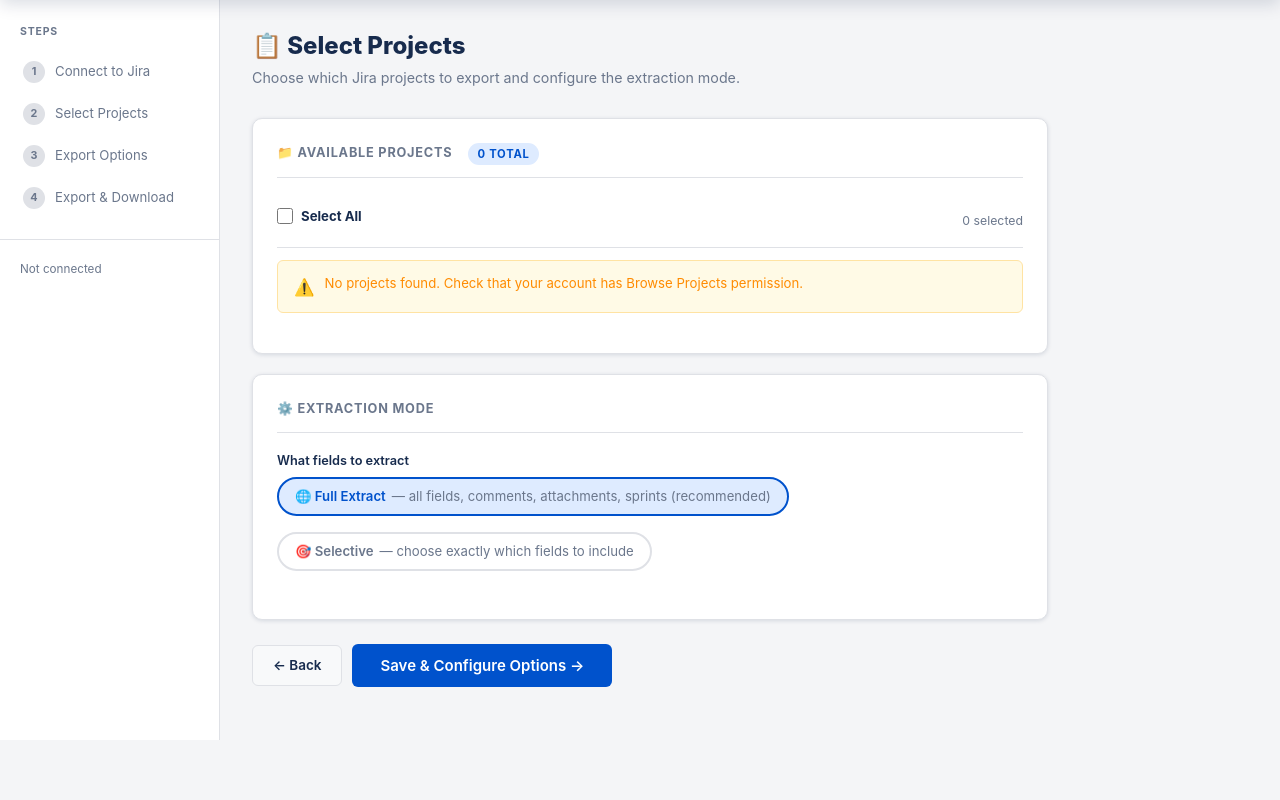
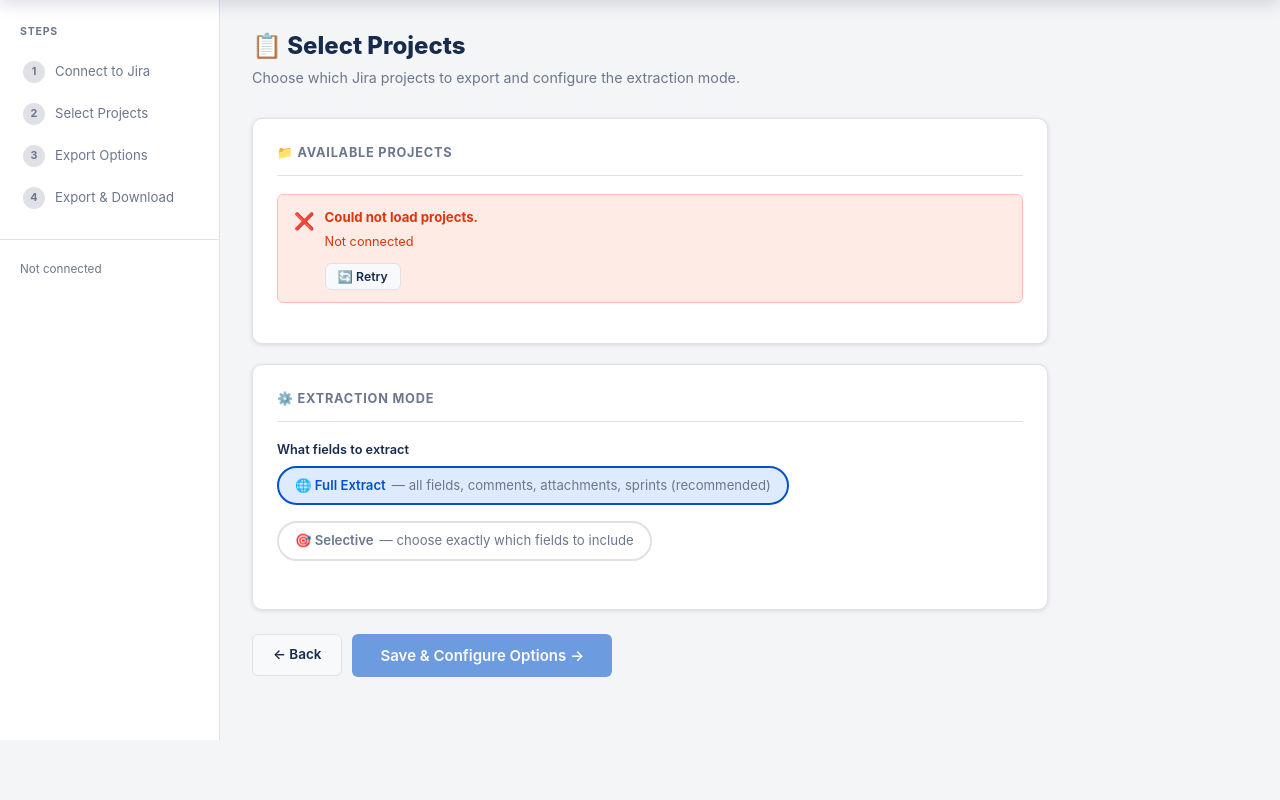
Before and after one commit to nagarajanasokkumar/jira2html, a Flask app: template web/templates/projects.html in a window 1280 px wide. Shown: the part 60-860 px from the top of the page. Run offline with Flask 3, Linux system fonts and the light colour scheme; the template is opened without the code that fills it, so the values that code supplies are empty.

Commit message:
fix: Load projects/fields via AJAX to fix blank projects page
- Projects page now renders immediately with a loading spinner
- Projects list fetched via /api/projects AJAX call after page load
- Fields list fetched via /api/fields AJAX call only when Selective mode is chosen
- Clear error display with Retry button if API calls fail
- Removed synchronous blocking API calls from /projects route
- Added /api/projects and /api/fields endpoints to app.py
- Fixed Pylance type warnings in save_options

```diff
--- a/app.py
+++ b/app.py
@@ -171,51 +171,12 @@ def connect():
 
 @app.route("/projects")
 def projects():
-    """Step 2 — Project and field selection."""
+    """Step 2 — Project and field selection (projects loaded via AJAX)."""
     if not session.get("connected"):
         flash("Please connect to Jira first.", "warning")
         return redirect(url_for("index"))
-
-    config = load_config()
-    project_list = []
-    standard_fields = []
-    custom_fields = []
-
-    try:
-        client = build_jira_client(config)
-        project_list = client.get_projects()
-
-        # Fetch fields for selective mode
-        all_fields = client.get_all_fields()
-        standard_fields = sorted(
-            [f for f in all_fields if not f.get("custom", False)],
-            key=lambda x: x.get("name", "")
-        )
-        custom_fields = sorted(
-            [f for f in all_fields if f.get("custom", False)],
-            key=lambda x: x.get("name", "")
-        )
-    except Exception as e:
-        flash(f"Could not fetch projects: {str(e)}", "danger")
-
-    selected = session.get("selected_projects", [])
-    extraction_mode = session.get("extraction_mode", config["extraction"]["mode"])
-    sel_std = session.get("selected_std_fields",
-                          config["extraction"]["fields"].get("standard", []))
-    sel_custom = session.get("selected_custom_fields",
-                             config["extraction"]["fields"].get("custom", []))
-
-    return render_template(
-        "projects.html",
-        active_step=2,
-        projects=project_list,
-        selected_projects=selected,
-        extraction_mode=extraction_mode,
-        standard_fields=standard_fields,
-        custom_fields=custom_fields,
-        selected_std_fields=sel_std,
-        selected_custom_fields=sel_custom,
-    )
+    # Projects and fields are loaded client-side via /api/projects and /api/fields
+    return render_template("projects.html", active_step=2)
 
 
 @app.route("/save-projects", methods=["POST"])
@@ -271,8 +232,8 @@ def save_options():
     config = load_config()
 
     config["options"]["embed_attachments"] = "embed_attachments" in request.form
-    config["options"]["max_attachment_size_mb"] = int(request.form.get("max_attachment_size_mb", 10))
-    config["options"]["attachment_workers"] = int(request.form.get("attachment_workers", 3))
+    config["options"]["max_attachment_size_mb"] = int(request.form.get("max_attachment_size_mb") or 10)
+    config["options"]["attachment_workers"] = int(request.form.get("attachment_workers") or 3)
     config["options"]["include_worklogs"] = "include_worklogs" in request.form
     config["options"]["include_watchers"] = "include_watchers" in request.form
     config["options"]["page_size"] = int(request.form.get("page_size", 100))
@@ -305,6 +266,57 @@ def export():
 
 
 # ── API Endpoints ─────────────────────────────────────────────
+
+@app.route("/api/projects")
+def api_get_projects():
+    """Fetch project list from Jira. Called via AJAX from projects page."""
+    if not session.get("connected"):
+        return jsonify({"error": "Not connected"}), 401
+    config = load_config()
+    try:
+        client = build_jira_client(config)
+        projects = client.get_projects()
+        # Normalize to safe minimal structure
+        result = []
+        for p in projects:
+            result.append({
+                "key": p.get("key", ""),
+                "name": p.get("name", ""),
+                "projectTypeKey": p.get("projectTypeKey", "software"),
+                "description": (p.get("description") or "")[:120],
+            })
+        return jsonify({"success": True, "projects": result, "count": len(result)})
+    except Exception as e:
+        logger.exception("Failed to fetch projects")
+        return jsonify({"success": False, "error": str(e)})
+
+
+@app.route("/api/fields")
+def api_get_fields():
+    """Fetch all Jira fields. Called via AJAX only when Selective mode is chosen."""
+    if not session.get("connected"):
+        return jsonify({"error": "Not connected"}), 401
+    config = load_config()
+    try:
+        client = build_jira_client(config)
+        all_fields = client.get_all_fields()
+        standard = sorted(
+            [{"id": f.get("id",""), "name": f.get("name",""),
+              "schema": f.get("schema",{}), "custom": False}
+             for f in all_fields if not f.get("custom", False)],
+            key=lambda x: x["name"]
+        )
+        custom = sorted(
+            [{"id": f.get("id",""), "name": f.get("name",""),
+              "schema": f.get("schema",{}), "custom": True}
+             for f in all_fields if f.get("custom", False)],
+            key=lambda x: x["name"]
+        )
+        return jsonify({"success": True, "standard_fields": standard, "custom_fields": custom})
+    except Exception as e:
+        logger.exception("Failed to fetch fields")
+        return jsonify({"success": False, "error": str(e)})
+
 
 @app.route("/api/test-connection", methods=["POST"])
 def api_test_connection():
--- a/web/templates/projects.html
+++ b/web/templates/projects.html
@@ -7,12 +7,37 @@
   <p>Choose which Jira projects to export and configure the extraction mode.</p>
 </div>
 
-<form method="POST" action="{{ url_for('save_projects') }}">
+<form method="POST" action="{{ url_for('save_projects') }}" id="projects-form">
 
   <!-- Project selection -->
   <div class="card">
-    <div class="card-title">📁 Available Projects <span class="badge badge-info" style="margin-left:8px;">{{ projects | length }} total</span></div>
+    <div class="card-title">
+      📁 Available Projects
+      <span class="badge badge-info" id="project-count-badge" style="margin-left:8px;display:none;"></span>
+    </div>
 
+    <!-- Loading state -->
+    <div id="projects-loading" style="padding:24px;text-align:center;">
+      <span class="spinner spinner-dark" style="width:28px;height:28px;margin-bottom:12px;display:inline-block;"></span>
+      <div style="font-size:0.9rem;color:var(--text-muted);margin-top:8px;">Loading projects from Jira…</div>
+    </div>
+
+    <!-- Error state -->
+    <div id="projects-error" style="display:none;">
+      <div class="alert alert-danger">
+        <span class="alert-icon">❌</span>
+        <div>
+          <strong>Could not load projects.</strong>
+          <div id="projects-error-msg" style="margin-top:4px;font-size:0.85rem;"></div>
+          <button type="button" class="btn btn-secondary btn-sm" style="margin-top:10px;" onclick="loadProjects()">
+            🔄 Retry
+          </button>
+        </div>
+      </div>
+    </div>
+
+    <!-- Projects grid (populated by JS) -->
+    <div id="projects-loaded" style="display:none;">
       <div class="select-all-bar">
         <div class="form-check">
           <input type="checkbox" id="select-all" onchange="toggleSelectAll(this)">
@@ -20,30 +45,8 @@
         </div>
         <span class="project-count" id="selected-count">0 selected</span>
       </div>
-
-    {% if projects %}
-    <div class="project-grid">
-      {% for project in projects %}
-      <div class="project-card {% if project.key in selected_projects %}selected{% endif %}"
-           onclick="toggleProject(this)">
-        <input type="checkbox" name="projects" value="{{ project.key }}"
-               id="proj-{{ project.key }}"
-               {% if project.key in selected_projects %}checked{% endif %}
-               onchange="updateCount()">
-        <div class="project-card-body">
-          <div class="project-key">{{ project.key }}</div>
-          <div class="project-name">{{ project.name }}</div>
-          <div class="project-type">{{ project.get('projectTypeKey', 'software') | capitalize }}</div>
+      <div class="project-grid" id="project-grid"></div>
     </div>
-      </div>
-      {% endfor %}
-    </div>
-    {% else %}
-    <div class="alert alert-warning">
-      <span class="alert-icon">⚠️</span>
-      No projects found. Check that your account has Browse Projects permission.
-    </div>
-    {% endif %}
   </div>
 
   <!-- Extraction mode -->
@@ -55,87 +58,76 @@
       <div class="radio-group">
         <div class="radio-btn">
           <input type="radio" id="mode-full" name="extraction_mode" value="full"
-                 {% if extraction_mode != 'selective' %}checked{% endif %}
-                 onchange="toggleFieldsSection()">
+                 checked onchange="toggleFieldsSection()">
           <label for="mode-full">🌐 Full Extract <span style="font-weight:400;color:var(--text-muted);">— all fields, comments, attachments, sprints (recommended)</span></label>
         </div>
         <div class="radio-btn">
           <input type="radio" id="mode-selective" name="extraction_mode" value="selective"
-                 {% if extraction_mode == 'selective' %}checked{% endif %}
                  onchange="toggleFieldsSection()">
           <label for="mode-selective">🎯 Selective <span style="font-weight:400;color:var(--text-muted);">— choose exactly which fields to include</span></label>
         </div>
       </div>
     </div>
 
-    <!-- Selective field picker -->
-    <div id="fields-section" class="fields-section" style="display:none;">
+    <!-- Selective field picker (hidden until mode-selective chosen) -->
+    <div id="fields-section" style="display:none;">
       <hr class="divider">
 
-      <div class="alert alert-info">
+      <!-- Loading fields -->
+      <div id="fields-loading" style="padding:16px;text-align:center;display:none;">
+        <span class="spinner spinner-dark" style="width:20px;height:20px;display:inline-block;"></span>
+        <span style="font-size:0.88rem;color:var(--text-muted);margin-left:8px;">Loading fields from Jira…</span>
+      </div>
+
+      <!-- Fields error -->
+      <div id="fields-error" style="display:none;">
+        <div class="alert alert-danger">
+          <span class="alert-icon">❌</span>
+          <div>
+            <strong>Could not load fields.</strong>
+            <div id="fields-error-msg" style="margin-top:4px;font-size:0.85rem;"></div>
+            <button type="button" class="btn btn-secondary btn-sm" style="margin-top:8px;" onclick="loadFields()">🔄 Retry</button>
+          </div>
+        </div>
+      </div>
+
+      <!-- Fields content -->
+      <div id="fields-content" style="display:none;">
+        <div class="alert alert-info" style="margin-bottom:14px;">
           <span class="alert-icon">ℹ️</span>
           <div>Check the fields you want to include. Hierarchy fields (parent, subtasks, issuelinks) are always included.</div>
         </div>
-
         <div class="fields-search">
           <input type="text" class="form-control" placeholder="🔍 Filter fields…" id="field-filter"
                  oninput="filterFields(this.value)">
         </div>
-
-      <!-- Standard fields -->
-      <h3>Standard Fields</h3>
-      <table class="fields-table" id="standard-fields-table">
+        <h3 style="font-size:0.88rem;font-weight:700;color:var(--text-muted);text-transform:uppercase;letter-spacing:0.06em;margin-bottom:10px;">Standard Fields</h3>
+        <table class="fields-table">
           <thead>
             <tr>
-            <th style="width:36px;"><input type="checkbox" id="sel-all-std" onchange="toggleFieldGroup('standard', this.checked)"></th>
-            <th>Field Name</th>
-            <th>Field ID</th>
-            <th>Type</th>
+              <th style="width:36px;"><input type="checkbox" id="sel-all-std" onchange="toggleFieldGroup('std_fields', this.checked)"></th>
+              <th>Field Name</th><th>Field ID</th><th>Type</th>
             </tr>
           </thead>
-        <tbody>
-          {% for field in standard_fields %}
-          <tr class="field-row">
-            <td><input type="checkbox" name="std_fields" value="{{ field.id }}"
-                       {% if field.id in selected_std_fields %}checked{% endif %}></td>
-            <td>{{ field.name }}</td>
-            <td class="field-id">{{ field.id }}</td>
-            <td class="field-type"><span class="badge badge-neutral">{{ field.schema.type if field.schema else '—' }}</span></td>
-          </tr>
-          {% endfor %}
-        </tbody>
+          <tbody id="standard-fields-body"></tbody>
         </table>
-
-      {% if custom_fields %}
-      <h3 style="margin-top:20px;">Custom Fields</h3>
-      <table class="fields-table" id="custom-fields-table">
+        <h3 style="font-size:0.88rem;font-weight:700;color:var(--text-muted);text-transform:uppercase;letter-spacing:0.06em;margin:18px 0 10px;">Custom Fields</h3>
+        <table class="fields-table">
           <thead>
             <tr>
-            <th style="width:36px;"><input type="checkbox" id="sel-all-cst" onchange="toggleFieldGroup('custom', this.checked)"></th>
-            <th>Field Name</th>
-            <th>Field ID</th>
-            <th>Type</th>
+              <th style="width:36px;"><input type="checkbox" id="sel-all-cst" onchange="toggleFieldGroup('custom_fields', this.checked)"></th>
+              <th>Field Name</th><th>Field ID</th><th>Type</th>
             </tr>
           </thead>
-        <tbody>
-          {% for field in custom_fields %}
-          <tr class="field-row">
-            <td><input type="checkbox" name="custom_fields" value="{{ field.id }}"
-                       {% if field.id in selected_custom_fields %}checked{% endif %}></td>
-            <td>{{ field.name }}</td>
-            <td class="field-id">{{ field.id }}</td>
-            <td class="field-type"><span class="badge badge-neutral">{{ field.schema.type if field.schema else '—' }}</span></td>
-          </tr>
-          {% endfor %}
-        </tbody>
+          <tbody id="custom-fields-body"></tbody>
         </table>
-      {% endif %}
+      </div>
     </div>
   </div>
 
   <div class="btn-group">
     <a href="{{ url_for('index') }}" class="btn btn-secondary">← Back</a>
-    <button type="submit" class="btn btn-primary btn-lg">
+    <button type="submit" id="continue-btn" class="btn btn-primary btn-lg" disabled>
       Save & Configure Options →
     </button>
   </div>
@@ -145,6 +137,112 @@
 
 {% block scripts %}
 <script>
+var selectedProjects = {{ (session.get('selected_projects') or []) | tojson }};
+var fieldsLoaded = false;
+
+// ── Load projects via AJAX ────────────────────────────────────
+function loadProjects() {
+  document.getElementById('projects-loading').style.display = 'block';
+  document.getElementById('projects-error').style.display = 'none';
+  document.getElementById('projects-loaded').style.display = 'none';
+
+  fetch('/api/projects')
+    .then(function(r) { return r.json(); })
+    .then(function(data) {
+      document.getElementById('projects-loading').style.display = 'none';
+      if (!data.success) {
+        document.getElementById('projects-error').style.display = 'block';
+        document.getElementById('projects-error-msg').textContent = data.error || 'Unknown error';
+        return;
+      }
+      renderProjects(data.projects);
+      var badge = document.getElementById('project-count-badge');
+      badge.textContent = data.count + ' total';
+      badge.style.display = '';
+      document.getElementById('projects-loaded').style.display = 'block';
+      updateCount();
+    })
+    .catch(function(err) {
+      document.getElementById('projects-loading').style.display = 'none';
+      document.getElementById('projects-error').style.display = 'block';
+      document.getElementById('projects-error-msg').textContent = err.message;
+    });
+}
+
+function renderProjects(projects) {
+  var grid = document.getElementById('project-grid');
+  grid.innerHTML = '';
+  if (!projects || projects.length === 0) {
+    grid.innerHTML = '<div class="alert alert-warning"><span class="alert-icon">⚠️</span>No projects found. Check that your account has Browse Projects permission.</div>';
+    return;
+  }
+  projects.forEach(function(p) {
+    var isSelected = selectedProjects.indexOf(p.key) !== -1;
+    var card = document.createElement('div');
+    card.className = 'project-card' + (isSelected ? ' selected' : '');
+    card.onclick = function() { toggleProject(this); };
+    card.innerHTML =
+      '<input type="checkbox" name="projects" value="' + esc(p.key) + '"' +
+      ' id="proj-' + esc(p.key) + '"' + (isSelected ? ' checked' : '') +
+      ' onchange="updateCount()">' +
+      '<div class="project-card-body">' +
+        '<div class="project-key">' + esc(p.key) + '</div>' +
+        '<div class="project-name">' + esc(p.name) + '</div>' +
+        '<div class="project-type">' + esc((p.projectTypeKey || 'software')) + '</div>' +
+      '</div>';
+    grid.appendChild(card);
+  });
+}
+
+// ── Load fields via AJAX (only when Selective chosen) ─────────
+function loadFields() {
+  document.getElementById('fields-loading').style.display = 'block';
+  document.getElementById('fields-error').style.display = 'none';
+  document.getElementById('fields-content').style.display = 'none';
+
+  fetch('/api/fields')
+    .then(function(r) { return r.json(); })
+    .then(function(data) {
+      document.getElementById('fields-loading').style.display = 'none';
+      if (!data.success) {
+        document.getElementById('fields-error').style.display = 'block';
+        document.getElementById('fields-error-msg').textContent = data.error || 'Unknown error';
+        return;
+      }
+      renderFields('standard-fields-body', data.standard_fields, 'std_fields');
+      renderFields('custom-fields-body', data.custom_fields, 'custom_fields');
+      document.getElementById('fields-content').style.display = 'block';
+      fieldsLoaded = true;
+    })
+    .catch(function(err) {
+      document.getElementById('fields-loading').style.display = 'none';
+      document.getElementById('fields-error').style.display = 'block';
+      document.getElementById('fields-error-msg').textContent = err.message;
+    });
+}
+
+function renderFields(tbodyId, fields, inputName) {
+  var tbody = document.getElementById(tbodyId);
+  tbody.innerHTML = '';
+  (fields || []).forEach(function(f) {
+    var tr = document.createElement('tr');
+    tr.className = 'field-row';
+    var schemaType = (f.schema && f.schema.type) ? f.schema.type : '—';
+    tr.innerHTML =
+      '<td><input type="checkbox" name="' + inputName + '" value="' + esc(f.id) + '"></td>' +
+      '<td>' + esc(f.name) + '</td>' +
+      '<td class="field-id">' + esc(f.id) + '</td>' +
+      '<td class="field-type"><span class="badge badge-neutral">' + esc(schemaType) + '</span></td>';
+    tbody.appendChild(tr);
+  });
+}
+
+// ── Helpers ───────────────────────────────────────────────────
+function esc(s) {
+  if (!s) return '';
+  return String(s).replace(/&/g,'&').replace(/</g,'<').replace(/>/g,'>').replace(/"/g,'"');
+}
+
 function toggleProject(card) {
   var cb = card.querySelector('input[type="checkbox"]');
   cb.checked = !cb.checked;
@@ -164,17 +262,22 @@ function updateCount() {
   var count = document.querySelectorAll('input[name="projects"]:checked').length;
   document.getElementById('selected-count').textContent = count + ' selected';
   var total = document.querySelectorAll('input[name="projects"]').length;
-  document.getElementById('select-all').checked = count === total && total > 0;
-  document.getElementById('select-all').indeterminate = count > 0 && count < total;
+  var master = document.getElementById('select-all');
+  master.checked = count === total && total > 0;
+  master.indeterminate = count > 0 && count < total;
+  document.getElementById('continue-btn').disabled = count === 0;
 }
 
 function toggleFieldsSection() {
   var mode = document.querySelector('input[name="extraction_mode"]:checked').value;
-  document.getElementById('fields-section').style.display = mode === 'selective' ? 'block' : 'none';
+  var section = document.getElementById('fields-section');
+  section.style.display = mode === 'selective' ? 'block' : 'none';
+  if (mode === 'selective' && !fieldsLoaded) {
+    loadFields();
+  }
 }
 
-function toggleFieldGroup(type, checked) {
-  var name = type === 'standard' ? 'std_fields' : 'custom_fields';
+function toggleFieldGroup(name, checked) {
   document.querySelectorAll('input[name="' + name + '"]').forEach(function(cb) {
     cb.checked = checked;
   });
@@ -183,13 +286,22 @@ function toggleFieldGroup(type, checked) {
 function filterFields(query) {
   var q = query.toLowerCase();
   document.querySelectorAll('.field-row').forEach(function(row) {
-    var text = row.textContent.toLowerCase();
-    row.style.display = text.includes(q) ? '' : 'none';
+    row.style.display = row.textContent.toLowerCase().includes(q) ? '' : 'none';
   });
 }
 
-// Init
-updateCount();
-toggleFieldsSection();
+// Validate before submit
+document.getElementById('projects-form').addEventListener('submit', function(e) {
+  var selected = document.querySelectorAll('input[name="projects"]:checked').length;
+  if (selected === 0) {
+    e.preventDefault();
+    alert('Please select at least one project.');
+  }
+});
+
+// Load projects on page ready
+document.addEventListener('DOMContentLoaded', function() {
+  loadProjects();
+});
 </script>
 {% endblock %}
```
Lines whose indentation alone changed are shown as unchanged.
